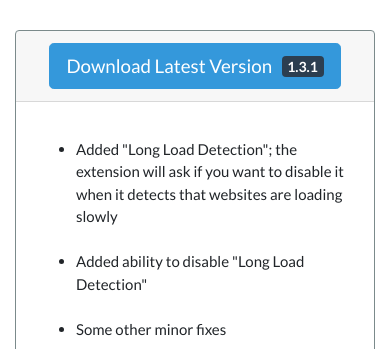
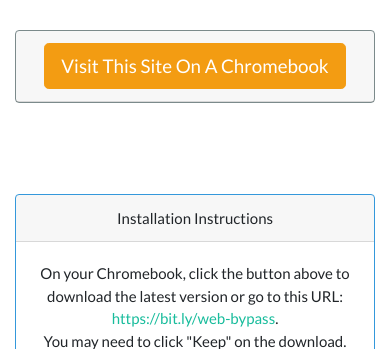
Before and after one commit to How-Bout-No/projects, a plain HTML site: page web-bypass/index.html in a window 390 px wide. Shown: the part 312-661 px from the top of the page. Drawn offline with nearby package versions, Linux system fonts and the light colour scheme.

Commit message:
Mobile enhancement

```diff
--- a/web-bypass/index.html
+++ b/web-bypass/index.html
@@ -9,6 +9,12 @@
     <script src="https://ajax.googleapis.com/ajax/libs/jquery/2.1.3/jquery.min.js"></script>
     <script src="https://stackpath.bootstrapcdn.com/bootstrap/4.1.2/js/bootstrap.min.js"></script>
     <script src="https://cdn.jsdelivr.net/npm/js-cookie@2/src/js.cookie.min.js"></script>
+	<style>
+	@media only screen and (max-width: 479px) {
+	   .mobile-hide{ display: none !important; }
+	   .mobile-show{ display: inline !important; }
+	}
+</style>
   </head>
   <body>
     <div style="text-align:center">
@@ -41,8 +47,9 @@
 
 	<div class="container">
 		<div class="card border-dark mb-3" style="margin: 0;">
-  <div class="card-header" style="text-align: center"><a href="https://bit.ly/web-bypass" class="btn btn-info btn-lg">Download Latest Version&ensp;<span class="badge badge-primary">1.3.1</span></a></div>
-  <div class="card-body">
+  <div class="card-header mobile-hide" style="text-align: center"><a href="https://bit.ly/web-bypass" class="btn btn-info btn-lg">Download Latest Version&ensp;<span class="badge badge-primary">1.3.1</span></a></div>
+  <div class="card-header mobile-show" style="text-align: center; display: none"><button class="btn btn-warning btn-lg"> Visit This Site On A Chromebook</button></div>
+  <div class="card-body mobile-hide">
     <p class="card-text" style="text-align: left;">
 	<ul>
 	  <li>Added "Long Load Detection"; the extension will ask if you want to disable it when it detects that websites are loading slowly</li>
```
